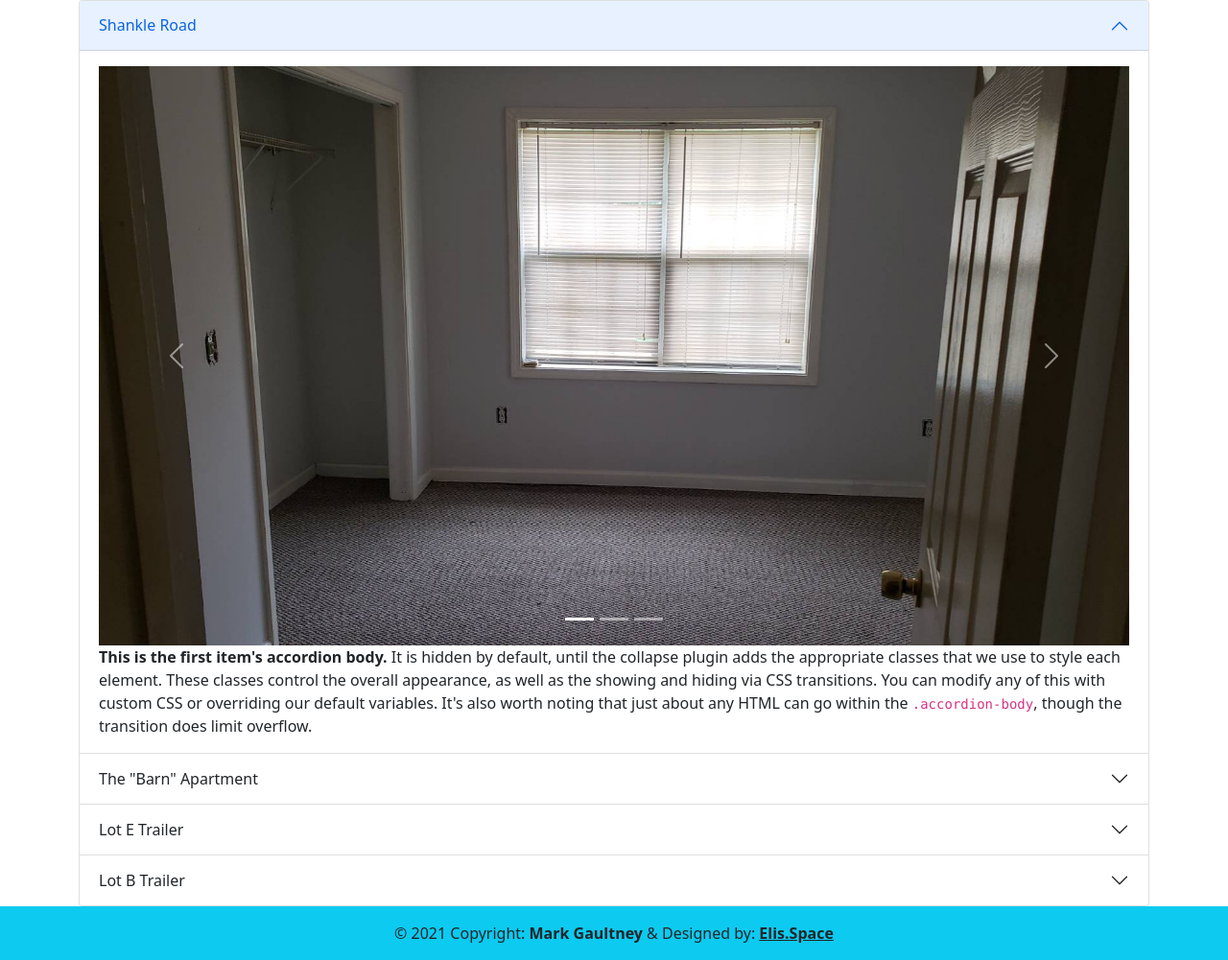
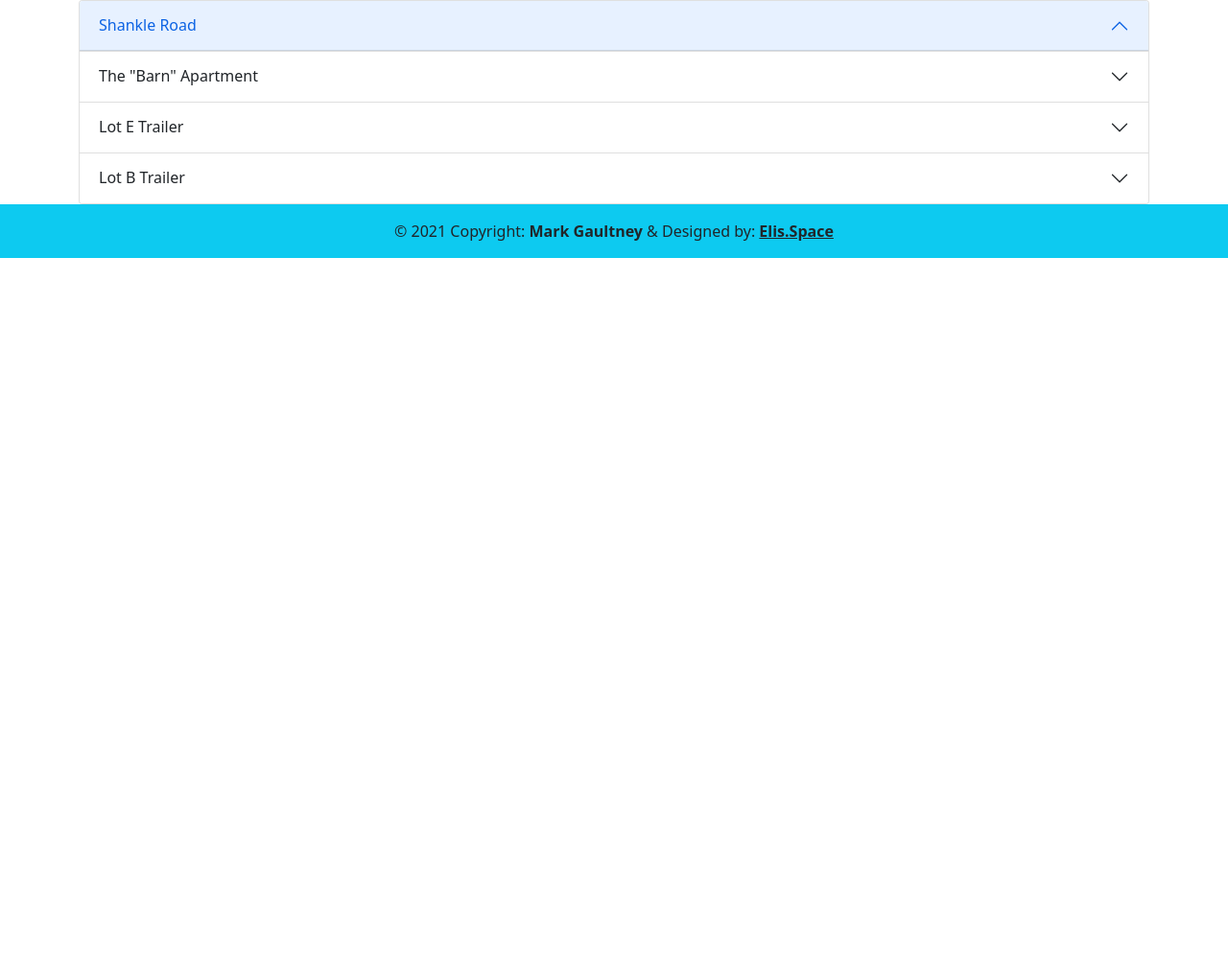
Before and after one commit to elisspace/pops, a PHP site: page /property.php in a window 1280 px wide. Shown: the part 56-1057 px from the top of the page at 96% size. After the commit the page ends 325 px from the top, so only its background shows below. Run offline with PHP 8.4, Linux system fonts and the light colour scheme.

Commit message:
updated footer to include bootstrap 5

```diff
--- a/footer.php
+++ b/footer.php
@@ -12,10 +12,13 @@
 </footer>
 <!-- Footer -->
 
-<!-- jQuery first, then Popper.js, then Bootstrap JS -->
+<script src="https://cdn.jsdelivr.net/npm/bootstrap@5.0.0-beta3/dist/js/bootstrap.bundle.min.js" integrity="sha384-JEW9xMcG8R+pH31jmWH6WWP0WintQrMb4s7ZOdauHnUtxwoG2vI5DkLtS3qm9Ekf" crossorigin="anonymous"></script>
+
+
+<!-- jQuery first, then Popper.js, then Bootstrap JS
 <script src="https://code.jquery.com/jquery-3.3.1.slim.min.js" integrity="sha384-q8i/X+965DzO0rT7abK41JStQIAqVgRVzpbzo5smXKp4YfRvH+8abtTE1Pi6jizo" crossorigin="anonymous"></script>
 <script src="https://cdnjs.cloudflare.com/ajax/libs/popper.js/1.14.3/umd/popper.min.js" integrity="sha384-ZMP7rVo3mIykV+2+9J3UJ46jBk0WLaUAdn689aCwoqbBJiSnjAK/l8WvCWPIPm49" crossorigin="anonymous"></script>
 <script src="https://stackpath.bootstrapcdn.com/bootstrap/4.1.3/js/bootstrap.min.js" integrity="sha384-ChfqqxuZUCnJSK3+MXmPNIyE6ZbWh2IMqE241rYiqJxyMiZ6OW/JmZQ5stwEULTy" crossorigin="anonymous"></script>
-
+  -->
 </body>
 </html>
--- a/property.php
+++ b/property.php
@@ -6,11 +6,11 @@
 <div class="accordion" id="accordionExample">
   <div class="accordion-item">
     <h2 class="accordion-header" id="headingOne">
-      <button class="accordion-button" type="button" data-toggle="collapse" data-target="#collapseOne" aria-expanded="true" aria-controls="collapseOne">
+      <button class="accordion-button" type="button" data-bs-toggle="collapse" data-bs-target="#collapseOne" aria-expanded="true" aria-controls="collapseOne">
         Shankle Road
       </button>
     </h2>
-    <div id="collapseOne" class="accordion-collapse collapse show" aria-labelledby="headingOne" data-parent="#accordionExample">
+    <div id="collapseOne" class="accordion-collapse collapse" aria-labelledby="headingOne" data-bs-parent="#accordionExample">
       <div class="accordion-body">
         <!-- Shankle pics go here -->
 
@@ -48,11 +48,11 @@
   </div>
   <div class="accordion-item">
     <h2 class="accordion-header" id="headingTwo">
-      <button class="accordion-button collapsed" type="button" data-toggle="collapse" data-target="#collapseTwo" aria-expanded="false" aria-controls="collapseTwo">
+      <button class="accordion-button collapsed" type="button" data-bs-toggle="collapse" data-bs-target="#collapseTwo" aria-expanded="false" aria-controls="collapseTwo">
         The "Barn" Apartment
       </button>
     </h2>
-    <div id="collapseTwo" class="accordion-collapse collapse" aria-labelledby="headingTwo" data-parent="#accordionExample">
+    <div id="collapseTwo" class="accordion-collapse collapse" aria-labelledby="headingTwo" data-bs-parent="#accordionExample">
       <div class="accordion-body">
         <strong>This is the second item's accordion body.</strong> It is hidden by default, until the collapse plugin adds the appropriate classes that we use to style each element. These classes control the overall appearance, as well as the showing and hiding via CSS transitions. You can modify any of this with custom CSS or overriding our default variables. It's also worth noting that just about any HTML can go within the <code>.accordion-body</code>, though the transition does limit overflow.
       </div>
@@ -60,11 +60,11 @@
   </div>
   <div class="accordion-item">
     <h2 class="accordion-header" id="headingThree">
-      <button class="accordion-button collapsed" type="button" data-toggle="collapse" data-target="#collapseThree" aria-expanded="false" aria-controls="collapseThree">
+      <button class="accordion-button collapsed" type="button" data-bs-toggle="collapse" data-bs-target="#collapseThree" aria-expanded="false" aria-controls="collapseThree">
         Lot E Trailer
       </button>
     </h2>
-    <div id="collapseThree" class="accordion-collapse collapse" aria-labelledby="headingThree" data-parent="#accordionExample">
+    <div id="collapseThree" class="accordion-collapse collapse" aria-labelledby="headingThree" data-bs-parent="#accordionExample">
       <div class="accordion-body">
         <strong>This is the third item's accordion body.</strong> It is hidden by default, until the collapse plugin adds the appropriate classes that we use to style each element. These classes control the overall appearance, as well as the showing and hiding via CSS transitions. You can modify any of this with custom CSS or overriding our default variables. It's also worth noting that just about any HTML can go within the <code>.accordion-body</code>, though the transition does limit overflow.
       </div>
@@ -72,11 +72,11 @@
   </div>
   <div class="accordion-item">
     <h2 class="accordion-header" id="headingFour">
-      <button class="accordion-button collapsed" type="button" data-toggle="collapse" data-target="#collapseFour" aria-expanded="false" aria-controls="collapseFour">
+      <button class="accordion-button collapsed" type="button" data-bs-toggle="collapse" data-bs-target="#collapseFour" aria-expanded="false" aria-controls="collapseFour">
         Lot B Trailer
       </button>
     </h2>
-    <div id="collapseFour" class="accordion-collapse collapse" aria-labelledby="headingFour" data-parent="#accordionExample">
+    <div id="collapseFour" class="accordion-collapse collapse" aria-labelledby="headingFour" data-bs-parent="#accordionExample">
       <div class="accordion-body">
         <strong>This is the fourth item's accordion body.</strong> It is hidden by default, until the collapse plugin adds the appropriate classes that we use to style each element. These classes control the overall appearance, as well as the showing and hiding via CSS transitions. You can modify any of this with custom CSS or overriding our default variables. It's also worth noting that just about any HTML can go within the <code>.accordion-body</code>, though the transition does limit overflow.
       </div>
```
